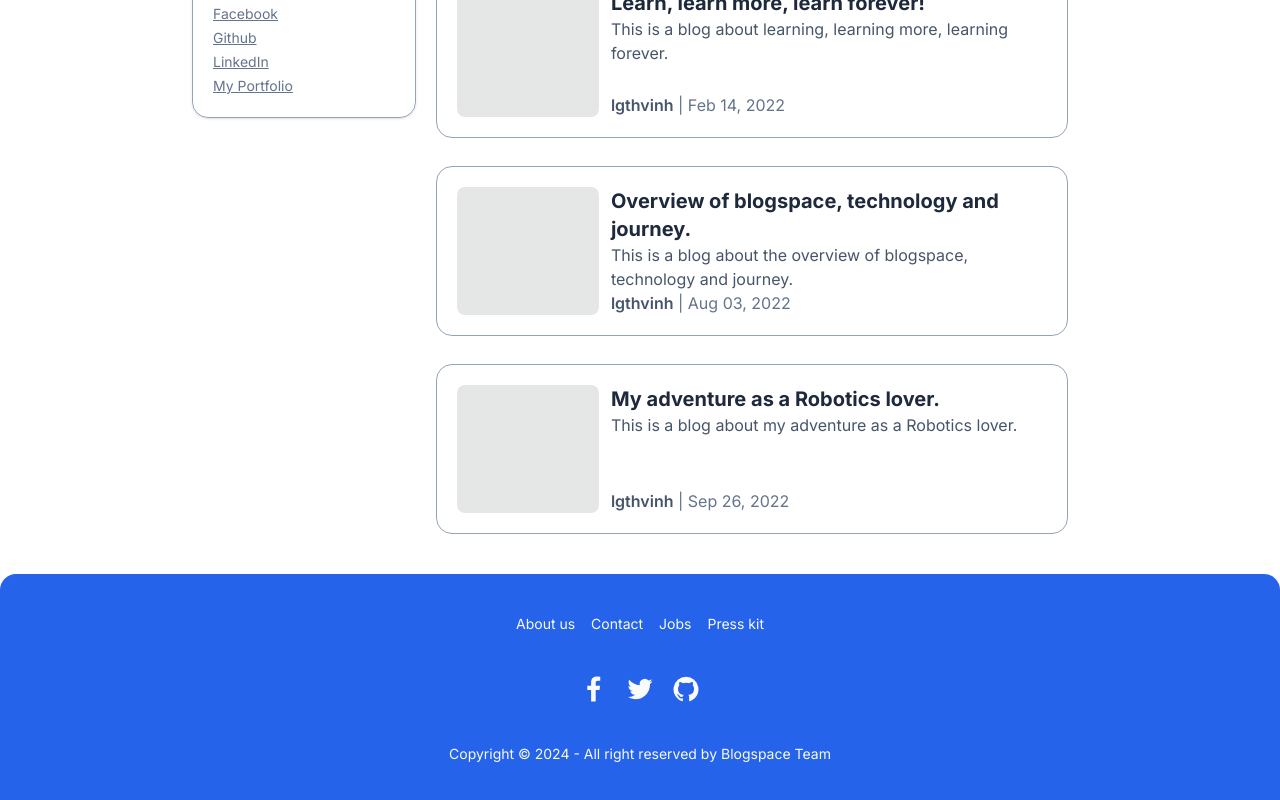
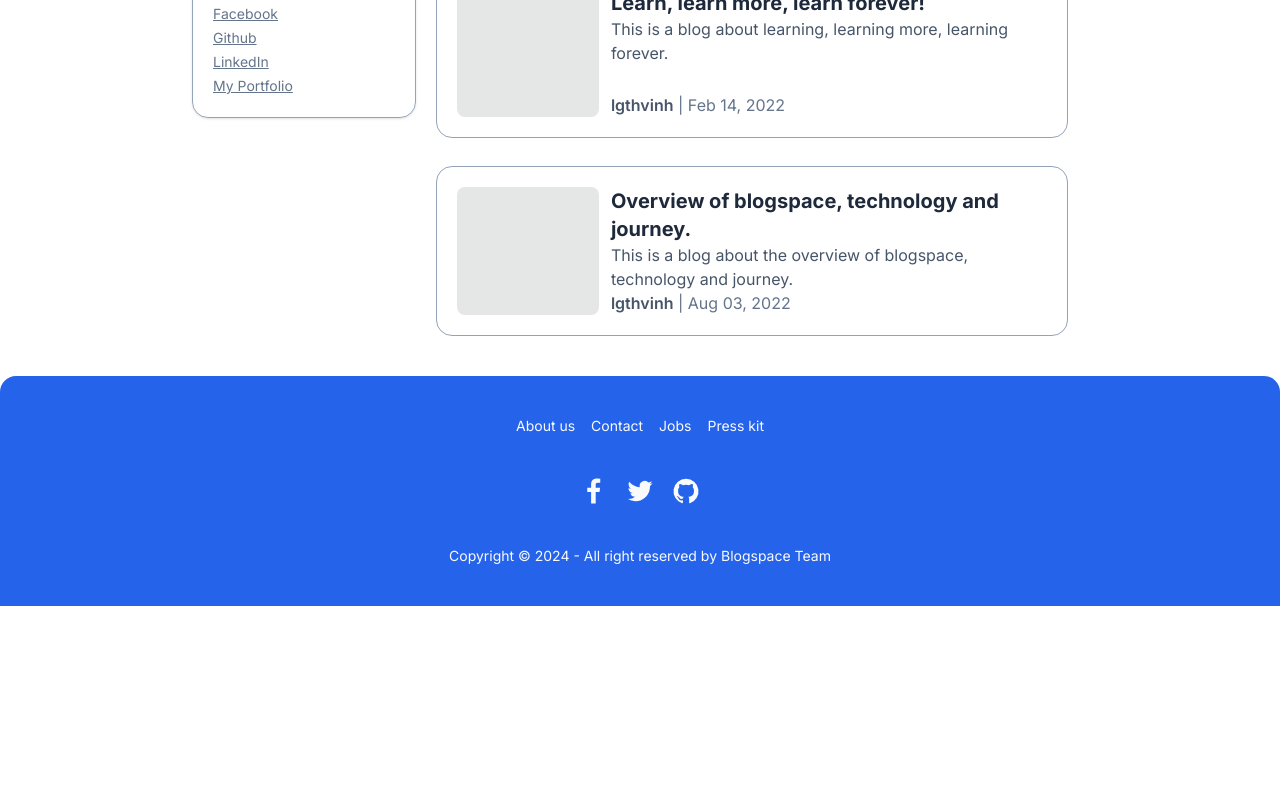
Before and after one commit to lgthevinh/blogspace, a Next.js app in the folder client/: page / in a window 1280 px wide. Shown: the part 572-1372 px from the top of the page. After the commit the page ends 1178 px from the top, so only its background shows below. Built offline with nearby package versions, Linux system fonts and the light colour scheme.

Commit message:
Add id property to blog object

```diff
--- a/client/app/home.js
+++ b/client/app/home.js
@@ -10,6 +10,7 @@ import EditProfileModal from "@/components/EditProfileModal";
 
 const blogs = [
   {
+    id: 1,
     title: "Overview of blogspace, technology and journey.",
     description: "This is a blog about the overview of blogspace, technology and journey. Lorem ipsum dolor sit amet, consectetur adipiscing elit. Integer nec odio. Praesent libero. Sed cursus ante dapibus diam. Sed nisi. Lorem ipsum dolor sit amet, consectetur adipiscing elit. Integer nec odio. Praesent libero. Sed cursus ante dapibus diam. ",
     author: "lgthvinh",
@@ -32,12 +33,6 @@ const blogs = [
     description: "This is a blog about the overview of blogspace, technology and journey.",
     author: "lgthvinh",
     date: "Aug 03, 2022",
-  },
-  {
-    title: "My adventure as a Robotics lover.",
-    description: "This is a blog about my adventure as a Robotics lover.",
-    author: "lgthvinh",
-    date: "Sep 26, 2022",
   },
 ];
 
--- a/client/components/BlogCard.js
+++ b/client/components/BlogCard.js
@@ -1,7 +1,7 @@
 import React from "react";
 
 const BlogCard = (props) => {
-  const { title, description, author, date } = props.blog_data;
+  const { id, title, description, author, date } = props.blog_data;
   return (
     <div className="w-full rounded-box border-slate-400 border p-5">
       <div className="flex flex-col lg:flex-row">
```
